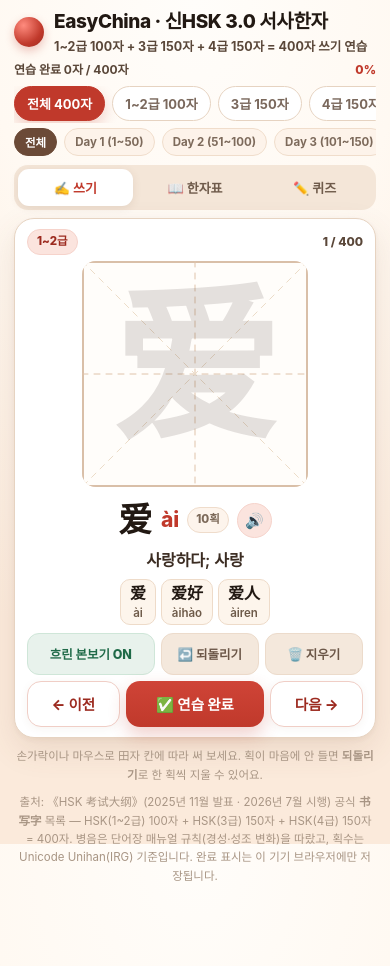
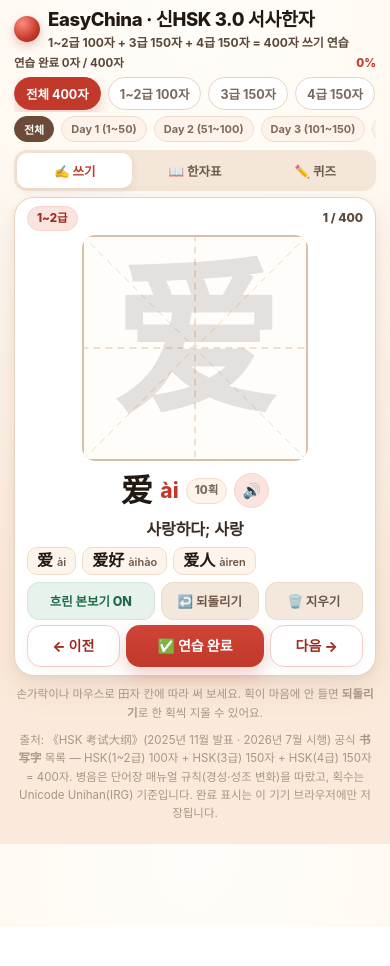
Before and after one commit to easychina840/hsk, a plain HTML site: page write.html in a window 390 px wide. After the commit the page ends 927 px from the top, so only its background shows below. Drawn offline with Linux system fonts and the light colour scheme.

Commit message:
쓰기연습: 모바일 상단 여백·버튼 높이 압축으로 田자 칸 확보

```diff
--- a/write.html
+++ b/write.html
@@ -171,33 +171,34 @@
   body{font-size:16.5px;line-height:1.5}
   .app{
     max-width:560px;
-    padding:calc(env(safe-area-inset-top,0px) + 8px) 14px calc(env(safe-area-inset-bottom,0px) + 104px);
+    padding:calc(env(safe-area-inset-top,0px) + 6px) 14px calc(env(safe-area-inset-bottom,0px) + 104px);
   }
-  h1{font-size:19px}
-  .sub{font-size:12.5px;color:#5a4739;font-weight:700;margin-top:1px}
-  .dot{width:30px;height:30px;flex:0 0 30px}
-  .prog{margin-top:5px;display:flex;align-items:center;gap:8px}
+  h1{font-size:18.5px}
+  .sub{font-size:12px;color:#5a4739;font-weight:700;margin-top:0}
+  .brand{gap:8px}
+  .dot{width:26px;height:26px;flex:0 0 26px}
+  .prog{margin-top:4px;display:flex;align-items:center;gap:8px}
   .prog-bar{display:none}
-  .prog-txt{flex:1;font-size:12px;color:#5a4739;margin-top:0}
+  .prog-txt{flex:1;font-size:11.5px;color:#5a4739;margin-top:0;line-height:1.3}
   .prog-txt span:last-child{color:var(--accent);font-weight:800}
 
-  .filters{margin:7px 0 0}
-  .pill{font-size:13px;padding:7px 12px;border-width:1.5px}
+  .filters{margin:6px 0 0}
+  .pill{font-size:12.5px;padding:6px 11px;border-width:1.5px}
   .row{scrollbar-width:none}
-  .row.day{margin-top:5px}
-  .row.day .pill{font-size:11.5px;padding:5px 10px;border-radius:99px}
+  .row.day{margin-top:4px}
+  .row.day .pill{font-size:11px;padding:4px 9px;border-radius:99px}
 
-  .tabs{margin:7px 0 8px;padding:4px;border-radius:14px}
-  .tab{font-size:13px;padding:9px 2px;border-radius:11px}
+  .tabs{margin:6px 0 6px;padding:3px;border-radius:13px}
+  .tab{font-size:12.5px;padding:8px 2px;border-radius:10px}
 
-  .card{padding:10px 12px 10px;border-radius:20px}
-  .whead{margin-bottom:6px}
+  .card{padding:8px 12px 8px;border-radius:20px}
+  .whead{margin-bottom:4px}
   .lvlbadge{font-size:11.5px;padding:3px 9px}
   .widx{font-size:12px;font-weight:800}
   #pad{max-width:min(248px,58vw);border-radius:14px}
 
-  .charline{margin-top:8px;gap:8px}
-  .charline .h{font-size:34px;font-weight:700}
+  .charline{margin-top:6px;gap:7px}
+  .charline .h{font-size:32px;font-weight:700}
   .pinyin{font-size:21px}
   .strokes{
     font-size:11.5px;font-weight:800;color:#7d6a5a;background:#fdf4ec;
@@ -206,16 +207,17 @@
   .spk{width:35px;height:35px;flex-basis:35px;font-size:15px}
   .meaning{font-size:16px;color:#3b2c22;line-height:1.45;margin-top:3px;font-weight:600}
 
-  .words{margin-top:7px;gap:5px}
-  .wchip{padding:4px 9px;border-radius:10px;border-color:#eedbc9;background:#fdf5ec}
-  .wchip b{font-size:16px}
-  .wchip span{font-size:11.5px;color:#6d5a49}
+  .words{margin-top:6px;gap:6px;flex-wrap:nowrap;justify-content:flex-start;overflow-x:auto;scrollbar-width:none;padding-bottom:1px}
+  .words::-webkit-scrollbar{display:none}
+  .wchip{display:flex;align-items:baseline;gap:4px;padding:3px 9px;border-radius:10px;border-color:#eedbc9;background:#fdf5ec}
+  .wchip b{font-size:16px;display:inline;line-height:1.25}
+  .wchip span{font-size:11px;color:#6d5a49;display:inline}
 
-  .ctrls{margin-top:8px;gap:6px;grid-template-columns:1.3fr 1fr 1fr}
-  .ctrls .btn{font-size:12.5px;min-height:42px;border-radius:12px;padding:4px 2px}
-  .actions{margin-top:6px;gap:6px}
-  .actions .btn{min-height:46px;font-size:14.5px;border-radius:14px}
-  .btn.soft{min-height:42px;font-size:12.5px}
+  .ctrls{margin-top:6px;gap:6px;grid-template-columns:1.3fr 1fr 1fr}
+  .ctrls .btn{font-size:12.5px;min-height:38px;border-radius:12px;padding:3px 2px}
+  .actions{margin-top:5px;gap:6px}
+  .actions .btn{min-height:42px;font-size:14px;border-radius:14px}
+  .btn.soft{min-height:38px;font-size:12.5px}
 
   .tiny{font-size:11.5px;margin-top:9px}
   .toast{bottom:calc(env(safe-area-inset-bottom,0px) + 96px);font-size:13.5px}
```
